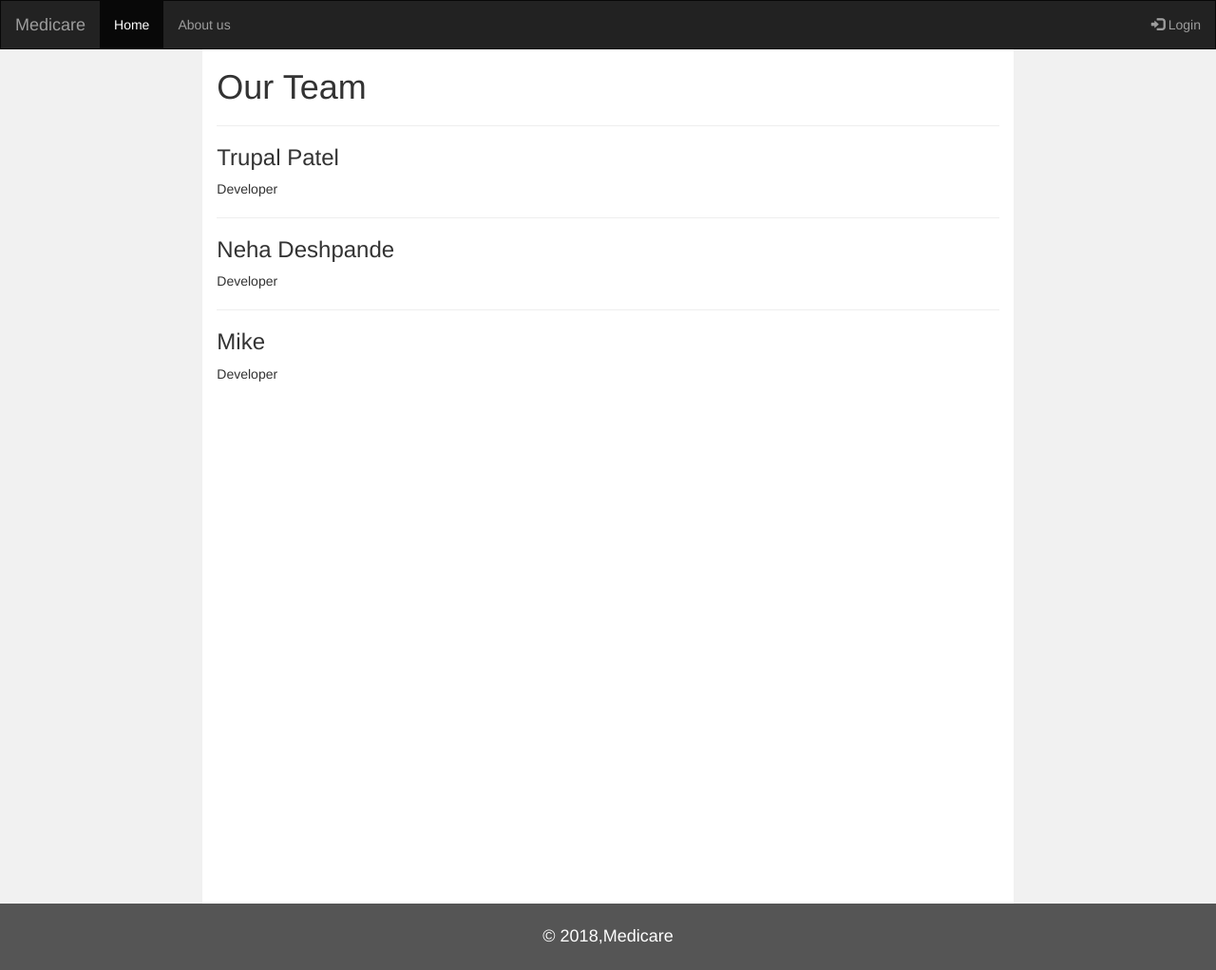
After one commit to trupa7/Clinic-Mangement, a Django app: template medicare/login/templates/login/about.html in a window 1280 px wide. The commit adds this page. Shown: the whole page at 95% size. Run offline with Django 3.2, Linux system fonts and the light colour scheme; the template is opened without the code that fills it, so the values that code supplies are empty; some libraries are stand-ins or nearby versions.

Commit message:
Add files via upload

```diff
--- a/medicare/login/admin.py
+++ b/medicare/login/admin.py
@@ -1,6 +1 @@
 from django.contrib import admin
-
-# Register your models here.
-from .models import AllUser
-
-admin.site.register(AllUser)
--- /dev/null
+++ b/medicare/login/templates/login/about.html
@@ -0,0 +1,35 @@
+{% extends 'login/base.html' %}
+
+<!DOCTYPE html>
+{% block content %}
+<html>
+<head>
+
+
+<title>Medicare About us</title>
+</head>
+
+
+  <div class="row content">
+    <div class="col-sm-2 sidenav">
+
+    </div>
+    <div class="col-sm-8 text-left">
+      <h1>Our Team</h1>
+      <hr>
+      <h3>Trupal Patel</h3>
+      <p>Developer</p>
+       <hr>
+      <h3>Neha Deshpande</h3>
+      <p>Developer</p>
+      <hr>
+      <h3>Mike</h3>
+      <p>Developer</p>
+    </div>
+    <div class="col-sm-2 sidenav">
+
+    </div>
+  </div>
+{% endblock %}
+</body>
+</html>
--- a/medicare/login/templates/login/base.html
+++ b/medicare/login/templates/login/base.html
@@ -49,19 +49,18 @@
     </div>
     <ul class="nav navbar-nav">
       <li class="active"><a href=" {% url 'login:index' %}">Home</a></li>
-      <li><a href="#">about</a></li>
+      <li><a href="{% url 'login:about' %}">About us</a></li>
       {% if userid and usertype and userspec %}
       <li class="dropdown"><a class="dropdown-toggle" data-toggle="dropdown" href="#">Menu<span class="caret"></span></a>
       <ul class="dropdown-menu">
       	  {% if 'RE' in usertype %}
        	  <li><a href=" {% url 'records:frontdesk' %}">Dashborad</a></li>
           <li><a href="{% url 'records:newpatient' %}">Add New Patient</a></li>
+          <li><a href="{% url 'records:viewpatient' %}">View Patients</a></li>
           <li><a href="{% url 'records:newappointment' %}">Add New Appointment</a></li>
           <li><a href="{% url 'records:cancelapp' %}">Cancel Appointment</a></li>
           {% elif 'DO' in usertype %}
           <li><a href="{% url 'doctors:appointments' %}">Dashboard</a></li>
-          <li><a href="#">Page 1-2</a></li>
-          <li><a href="#">Page 1-3</a></li>
           {% elif 'NU' in usertype %}
           <li><a href=" {% url 'nurses:frontdesk' %}">Dashborad</a></li>
           {% elif 'PH' in usertype %}
--- a/medicare/login/urls.py
+++ b/medicare/login/urls.py
@@ -19,6 +19,7 @@ from . import views
 app_name="login"
 urlpatterns = [
     path('', views.index, name='index'),
+    url(r'^about/$', views.about, name='about'),
     url(r'^login/$', views.login, name='login'),
     url(r'^logout/$', views.logout, name='logout'),
     url(r'^auth/$', views.auth_view, name='auth'),
```
Also changed, not shown: medicare/login/models.py (+1 -19 lines), medicare/login/templates/login/index.html (+4 -4 lines), medicare/login/views.py (+11 -2 lines).
